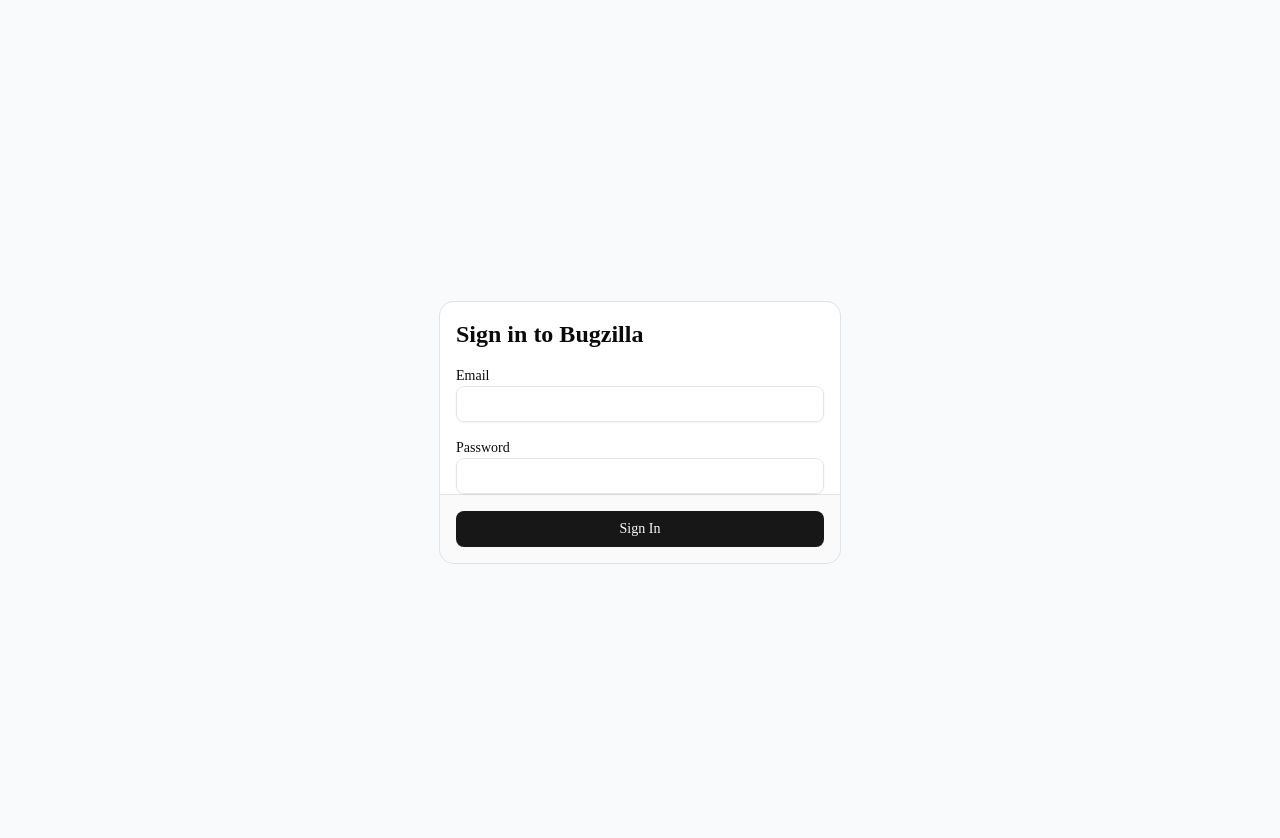
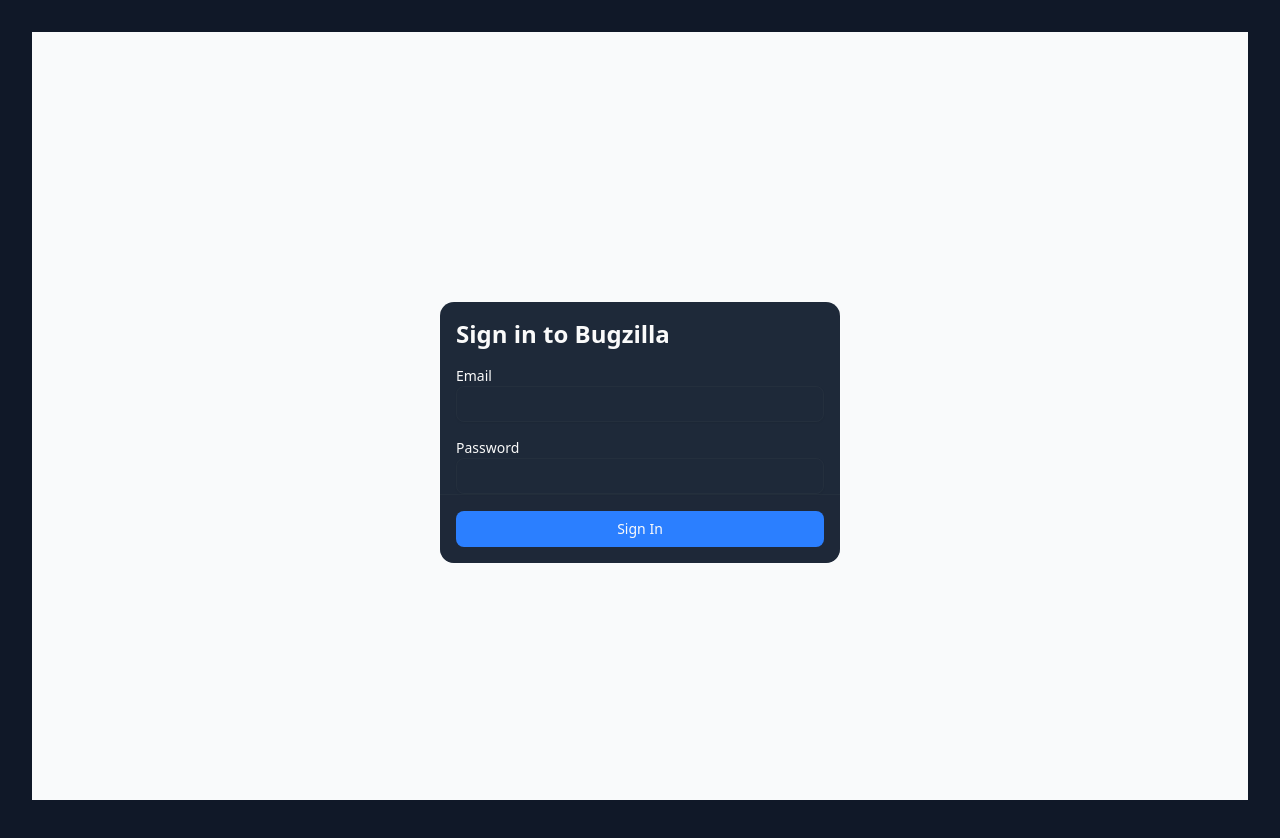
Before and after one commit to saipranavi247-prog/bugzilla, a Next.js app: page /login in a window 1280 px wide. Shown: the top 838 px of the page. After the commit the page ends 800 px from the top, so only its background shows below. Built offline with nearby package versions, Linux system fonts and the light colour scheme; no server answers.

Commit message:
Apply custom Navy theme, sidebar layout, and specific colors for bugs and charts

```diff
--- a/package.json
+++ b/package.json
@@ -11,11 +11,14 @@
   "dependencies": {
     "@base-ui/react": "^1.7.0",
     "@prisma/client": "^7.10.0",
+    "bcryptjs": "^3.0.3",
     "class-variance-authority": "^0.7.1",
     "clsx": "^2.1.1",
     "cmdk": "^1.1.1",
+    "date-fns": "^4.4.0",
     "lucide-react": "^1.34.0",
     "next": "16.3.3",
+    "next-auth": "^5.0.0-beta.32",
     "react": "19.2.8",
     "react-dom": "19.2.8",
     "recharts": "^3.10.1",
@@ -31,6 +34,7 @@
     "@types/react-dom": "^19",
     "eslint": "^9",
     "eslint-config-next": "16.3.3",
+    "prisma": "^8.0.0-rc.12",
     "tailwindcss": "^4",
     "typescript": "^5"
   }
--- a/src/app/dashboard/DashboardCharts.tsx
+++ b/src/app/dashboard/DashboardCharts.tsx
@@ -2,7 +2,7 @@
 import { Card, CardHeader, CardTitle, CardContent } from "@/components/ui/card"
 import { PieChart, Pie, Cell, ResponsiveContainer, Tooltip, BarChart, Bar, XAxis, YAxis } from "recharts"
 
-const COLORS = ['#0088FE', '#00C49F', '#FFBB28', '#FF8042', '#a855f7', '#ec4899'];
+const COLORS = ['#3B82F6', '#A855F7', '#06B6D4', '#2563EB', '#8B5CF6', '#0EA5E9'];
 
 export default function DashboardCharts({ statusData, severityData }: { statusData: any[], severityData: any[] }) {
   return (
--- a/src/app/globals.css
+++ b/src/app/globals.css
@@ -1,120 +1,92 @@
 @import "tailwindcss";
-@import "tw-animate-css";
-@import "shadcn/tailwind.css";
+
+@plugin "tailwindcss-animate";
 
 @custom-variant dark (&:is(.dark *));
+
+@theme {
+  --font-sans: var(--font-geist-sans);
+  --font-mono: var(--font-geist-mono);
+}
+
+:root {
+  /* Dashboard background: Dark Navy (#0f172a) */
+  --background: oklch(0.21 0.034 264.665);
+  --foreground: oklch(0.985 0 0);
+
+  /* Cards: Slate Navy (#1e293b) */
+  --card: oklch(0.278 0.033 256.848);
+  --card-foreground: oklch(0.985 0 0);
+
+  --popover: oklch(0.278 0.033 256.848);
+  --popover-foreground: oklch(0.985 0 0);
+
+  /* Electric Blue for active/buttons (#3b82f6) */
+  --primary: oklch(0.623 0.214 259.815);
+  --primary-foreground: oklch(0.985 0 0);
+
+  --secondary: oklch(0.278 0.033 256.848);
+  --secondary-foreground: oklch(0.985 0 0);
+
+  --muted: oklch(0.278 0.033 256.848);
+  --muted-foreground: oklch(0.708 0 0);
+
+  --accent: oklch(0.278 0.033 256.848);
+  --accent-foreground: oklch(0.985 0 0);
+
+  /* Destructive */
+  --destructive: oklch(0.637 0.237 25.331);
+  --destructive-foreground: oklch(0.985 0 0);
+
+  --border: oklch(0.3 0.03 256);
+  --input: oklch(0.3 0.03 256);
+  --ring: oklch(0.623 0.214 259.815);
+
+  --radius: 0.625rem;
+
+  /* Sidebar: Deep Navy (#020617) */
+  --sidebar: oklch(0.13 0.028 261.692);
+  --sidebar-foreground: oklch(0.985 0 0);
+  --sidebar-primary: oklch(0.623 0.214 259.815);
+  --sidebar-primary-foreground: oklch(0.985 0 0);
+  --sidebar-accent: oklch(0.278 0.033 256.848);
+  --sidebar-accent-foreground: oklch(0.985 0 0);
+  --sidebar-border: oklch(0.2 0.03 256);
+  --sidebar-ring: oklch(0.623 0.214 259.815);
+}
 
 @theme inline {
   --color-background: var(--background);
   --color-foreground: var(--foreground);
-  --font-sans: var(--font-sans);
-  --font-mono: var(--font-geist-mono);
-  --font-heading: var(--font-sans);
+  --color-card: var(--card);
+  --color-card-foreground: var(--card-foreground);
+  --color-popover: var(--popover);
+  --color-popover-foreground: var(--popover-foreground);
+  --color-primary: var(--primary);
+  --color-primary-foreground: var(--primary-foreground);
+  --color-secondary: var(--secondary);
+  --color-secondary-foreground: var(--secondary-foreground);
+  --color-muted: var(--muted);
+  --color-muted-foreground: var(--muted-foreground);
+  --color-accent: var(--accent);
+  --color-accent-foreground: var(--accent-foreground);
+  --color-destructive: var(--destructive);
+  --color-destructive-foreground: var(--destructive-foreground);
+  --color-border: var(--border);
+  --color-input: var(--input);
+  --color-ring: var(--ring);
+  --radius-sm: calc(var(--radius) - 4px);
+  --radius-md: calc(var(--radius) - 2px);
+  --radius-lg: var(--radius);
+  --radius-xl: calc(var(--radius) + 4px);
+  --color-sidebar: var(--sidebar);
+  --color-sidebar-foreground: var(--sidebar-foreground);
+  --color-sidebar-primary: var(--sidebar-primary);
+  --color-sidebar-primary-foreground: var(--sidebar-primary-foreground);
+  --color-sidebar-accent: var(--sidebar-accent);
+  --color-sidebar-accent-foreground: var(--sidebar-accent-foreground);
+  --color-sidebar-border: var(--sidebar-border);
   --color-sidebar-ring: var(--sidebar-ring);
-  --color-sidebar-border: var(--sidebar-border);
-  --color-sidebar-accent-foreground: var(--sidebar-accent-foreground);
-  --color-sidebar-accent: var(--sidebar-accent);
-  --color-sidebar-primary-foreground: var(--sidebar-primary-foreground);
-  --color-sidebar-primary: var(--sidebar-primary);
-  --color-sidebar-foreground: var(--sidebar-foreground);
-  --color-sidebar: var(--sidebar);
-  --color-chart-5: var(--chart-5);
-  --color-chart-4: var(--chart-4);
-  --color-chart-3: var(--chart-3);
-  --color-chart-2: var(--chart-2);
-  --color-chart-1: var(--chart-1);
-  --color-ring: var(--ring);
-  --color-input: var(--input);
-  --color-border: var(--border);
-  --color-destructive: var(--destructive);
-  --color-accent-foreground: var(--accent-foreground);
-  --color-accent: var(--accent);
-  --color-muted-foreground: var(--muted-foreground);
-  --color-muted: var(--muted);
-  --color-secondary-foreground: var(--secondary-foreground);
-  --color-secondary: var(--secondary);
-  --color-primary-foreground: var(--primary-foreground);
-  --color-primary: var(--primary);
-  --color-popover-foreground: var(--popover-foreground);
-  --color-popover: var(--popover);
-  --color-card-foreground: var(--card-foreground);
-  --color-card: var(--card);
-  --radius-sm: calc(var(--radius) * 0.6);
-  --radius-md: calc(var(--radius) * 0.8);
-  --radius-lg: var(--radius);
-  --radius-xl: calc(var(--radius) * 1.4);
-  --radius-2xl: calc(var(--radius) * 1.8);
-  --radius-3xl: calc(var(--radius) * 2.2);
-  --radius-4xl: calc(var(--radius) * 2.6);
-}
-
-:root {
-  --background: oklch(1 0 0);
-  --foreground: oklch(0.145 0 0);
-  --card: oklch(1 0 0);
-  --card-foreground: oklch(0.145 0 0);
-  --popover: oklch(1 0 0);
-  --popover-foreground: oklch(0.145 0 0);
-  --primary: oklch(0.205 0 0);
-  --primary-foreground: oklch(0.985 0 0);
-  --secondary: oklch(0.97 0 0);
-  --secondary-foreground: oklch(0.205 0 0);
-  --muted: oklch(0.97 0 0);
-  --muted-foreground: oklch(0.556 0 0);
-  --accent: oklch(0.97 0 0);
-  --accent-foreground: oklch(0.205 0 0);
-  --destructive: oklch(0.577 0.245 27.325);
-  --border: oklch(0.922 0 0);
-  --input: oklch(0.922 0 0);
-  --ring: oklch(0.708 0 0);
-  --chart-1: oklch(0.87 0 0);
-  --chart-2: oklch(0.556 0 0);
-  --chart-3: oklch(0.439 0 0);
-  --chart-4: oklch(0.371 0 0);
-  --chart-5: oklch(0.269 0 0);
-  --radius: 0.625rem;
-  --sidebar: oklch(0.985 0 0);
-  --sidebar-foreground: oklch(0.145 0 0);
-  --sidebar-primary: oklch(0.205 0 0);
-  --sidebar-primary-foreground: oklch(0.985 0 0);
-  --sidebar-accent: oklch(0.97 0 0);
-  --sidebar-accent-foreground: oklch(0.205 0 0);
-  --sidebar-border: oklch(0.922 0 0);
-  --sidebar-ring: oklch(0.708 0 0);
-}
-
-.dark {
-  --background: oklch(0.145 0 0);
-  --foreground: oklch(0.985 0 0);
-  --card: oklch(0.205 0 0);
-  --card-foreground: oklch(0.985 0 0);
-  --popover: oklch(0.205 0 0);
-  --popover-foreground: oklch(0.985 0 0);
-  --primary: oklch(0.922 0 0);
-  --primary-foreground: oklch(0.205 0 0);
-  --secondary: oklch(0.269 0 0);
-  --secondary-foreground: oklch(0.985 0 0);
-  --muted: oklch(0.269 0 0);
-  --muted-foreground: oklch(0.708 0 0);
-  --accent: oklch(0.269 0 0);
-  --accent-foreground: oklch(0.985 0 0);
-  --destructive: oklch(0.704 0.191 22.216);
-  --border: oklch(1 0 0 / 10%);
-  --input: oklch(1 0 0 / 15%);
-  --ring: oklch(0.556 0 0);
-  --chart-1: oklch(0.87 0 0);
-  --chart-2: oklch(0.556 0 0);
-  --chart-3: oklch(0.439 0 0);
-  --chart-4: oklch(0.371 0 0);
-  --chart-5: oklch(0.269 0 0);
-  --sidebar: oklch(0.205 0 0);
-  --sidebar-foreground: oklch(0.985 0 0);
-  --sidebar-primary: oklch(0.488 0.243 264.376);
-  --sidebar-primary-foreground: oklch(0.985 0 0);
-  --sidebar-accent: oklch(0.269 0 0);
-  --sidebar-accent-foreground: oklch(0.985 0 0);
-  --sidebar-border: oklch(1 0 0 / 10%);
-  --sidebar-ring: oklch(0.556 0 0);
 }
 
 @layer base {
@@ -124,7 +96,4 @@
   body {
     @apply bg-background text-foreground;
   }
-  html {
-    @apply font-sans;
-  }
 }
--- a/src/app/layout.tsx
+++ b/src/app/layout.tsx
@@ -1,7 +1,7 @@
 import type { Metadata } from "next";
 import { Geist, Geist_Mono } from "next/font/google";
 import "./globals.css";
-import Navbar from "@/components/Navbar";
+import Sidebar from "@/components/Sidebar";
 import CommandPalette from "@/components/CommandPalette";
 
 const geistSans = Geist({
@@ -15,8 +15,8 @@
 });
 
 export const metadata: Metadata = {
-  title: "Create Next App",
-  description: "Generated by create next app",
+  title: "Bugzilla (Modern)",
+  description: "A modern reinterpretation of Bugzilla",
 };
 
 export default function RootLayout({
@@ -27,11 +27,11 @@
   return (
     <html lang="en">
       <body
-        className={`${geistSans.variable} ${geistMono.variable} antialiased bg-gray-50 text-gray-900 min-h-screen`}
+        className={`${geistSans.variable} ${geistMono.variable} antialiased bg-background text-foreground min-h-screen flex`}
       >
-        <Navbar />
+        <Sidebar />
         <CommandPalette />
-        <main className="p-8">
+        <main className="flex-1 p-8 overflow-y-auto h-screen">
           {children}
         </main>
       </body>
--- /dev/null
+++ b/src/components/Sidebar.tsx
@@ -0,0 +1,48 @@
+import { auth, signOut } from "@/auth"
+import Link from "next/link"
+import { Button } from "./ui/button"
+import { Bug, LayoutDashboard, List, Folder } from "lucide-react"
+
+export default async function Sidebar() {
+  const session = await auth()
+
+  if (!session?.user) return null
+
+  return (
+    <aside className="w-64 flex flex-col bg-sidebar border-r border-sidebar-border h-screen sticky top-0 text-sidebar-foreground">
+      <div className="p-6">
+        <Link href="/" className="flex items-center space-x-2 font-bold text-2xl text-primary">
+          <Bug className="h-6 w-6" />
+          <span>Bugzilla</span>
+        </Link>
+      </div>
+
+      <nav className="flex-1 px-4 space-y-2">
+        <Link href="/dashboard" className="flex items-center space-x-2 px-3 py-2 rounded-md hover:bg-sidebar-accent hover:text-sidebar-accent-foreground font-medium text-sm transition-colors">
+          <LayoutDashboard className="h-4 w-4" />
+          <span>Dashboard</span>
+        </Link>
+        <Link href="/issues" className="flex items-center space-x-2 px-3 py-2 rounded-md hover:bg-sidebar-accent hover:text-sidebar-accent-foreground font-medium text-sm transition-colors">
+          <List className="h-4 w-4" />
+          <span>Issues</span>
+        </Link>
+        <Link href="/projects" className="flex items-center space-x-2 px-3 py-2 rounded-md hover:bg-sidebar-accent hover:text-sidebar-accent-foreground font-medium text-sm transition-colors">
+          <Folder className="h-4 w-4" />
+          <span>Projects</span>
+        </Link>
+      </nav>
+
+      <div className="p-4 border-t border-sidebar-border space-y-4">
+        <div className="px-3 text-sm font-medium text-gray-400 truncate">
+          {session.user.email}
+        </div>
+        <form action={async () => {
+          "use server"
+          await signOut({ redirectTo: "/login" })
+        }}>
+          <Button variant="secondary" className="w-full justify-start" type="submit">Sign Out</Button>
+        </form>
+      </div>
+    </aside>
+  )
+}
```
Also changed, not shown: src/app/issues/[issueKey]/page.tsx (+16 -2 lines), src/app/issues/page.tsx (+18 -2 lines), 1 other file (tests, documents, lock files or other folders).
